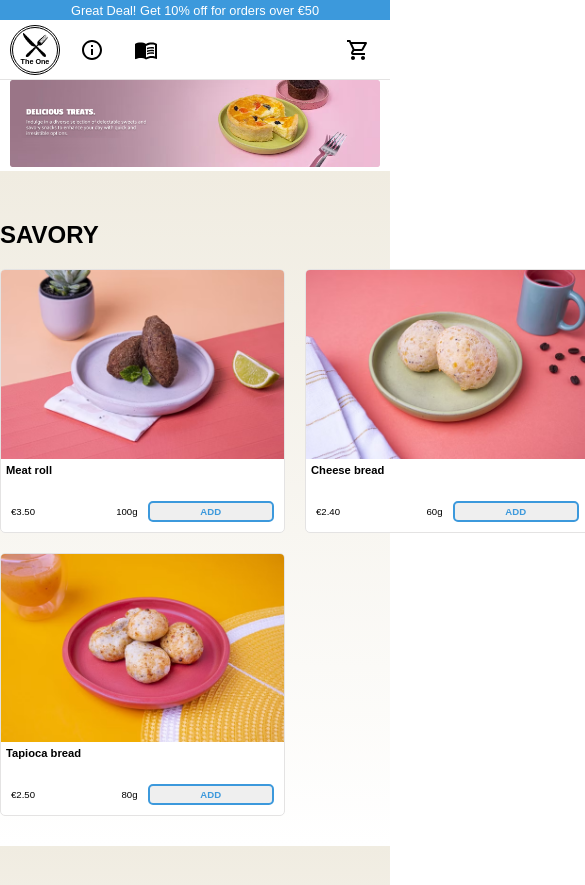
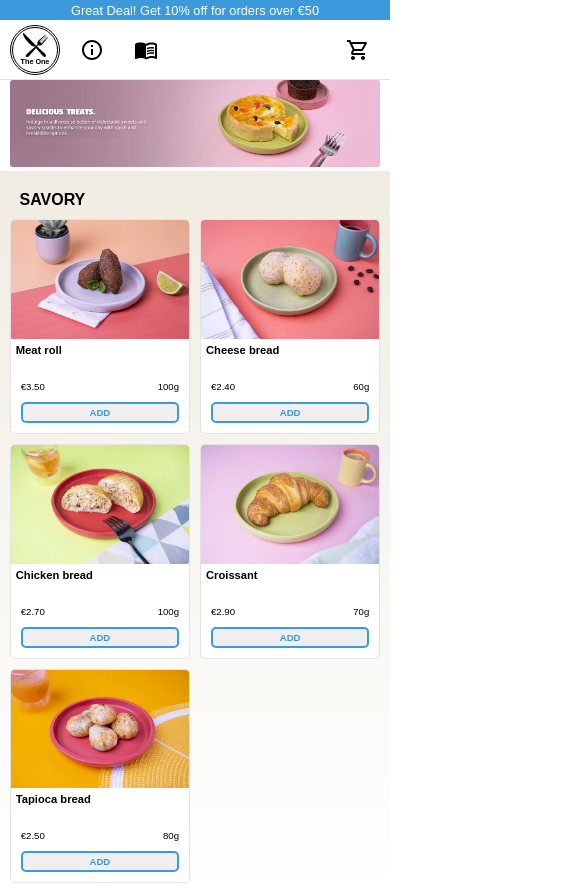
Before and after one commit to MichelPomerantzeff/Food-Ecommerce, a React (Vite) app: page /snacks in a window 390 px wide. Shown: the top 885 px of the page, 585 px wide, since content can reach past the window. Built offline with nearby package versions, Linux system fonts and the light colour scheme; no server answers.

Commit message:
feat:: add responsiveness to snacks page

```diff
--- a/src/components/slider/Card.css
+++ b/src/components/slider/Card.css
@@ -50,13 +50,13 @@
 .price-and-weight-wrapper {
     display: flex;
     justify-content: space-between;
-    flex: 1;
+    width: 100%;
 }
 
 .manage-added-items {
     display: flex;
     align-items: center;
-    flex: 1;
+    width: 100%;
 }
 
 .add-button,
--- a/src/components/snacks/Snacks.css
+++ b/src/components/snacks/Snacks.css
@@ -1,37 +1,65 @@
 .snacks {
-    background: linear-gradient(var(--background), #fff );
-    padding: 30px 0;
+    background: linear-gradient(var(--background), #fff);
+    padding: 20px 0;
 }
 
-.snack-title{
-    width: 1200px;
-    margin: 20px auto;
+.snack-title {
+    max-width: 1200px;
+    width: 90vw;
+    margin: auto;
+    padding: 20px 0;
+
 }
 
 .snacks-wrapper {
-    display: flex;
-    justify-content: start;
-    flex-wrap: wrap;
-    gap: 20px;
-    width: 1200px;
+    display: grid;
+    grid-template-columns: repeat(4, 1fr);
+    grid-gap: 10px;
+    max-width: 1200px;
+    width: 90vw;
     margin: auto;
 }
 
 .snack-wrapper {
-    width: 285px;
     display: flex;
     justify-content: center;
     align-items: center;
 }
 
-.snack-wrapper .slide-image {
-    height: 180px;
+.snack-wrapper .card-bottom-line {
+    flex-direction: column;
+    padding: 20px 10px 10px 10px;
 }
 
-.snack-wrapper .slide-image img {
-    width: 100%;
+
+@media (max-width:1500px) {}
+
+@media (max-width:1200px) {}
+
+@media (max-width:900px) {
+
+    .snack-title {
+        font-size: 1rem;
+        padding: 10px 0;
+    }
+
+    .snacks-wrapper {
+        grid-template-columns: repeat(3, 1fr);
+        grid-gap: 10px;
+        width: 95vw;
+    }
 }
 
-.snack-wrapper .slide-item-bottom-line {
-    flex-direction: column;
+@media (max-width:650px) {
+
+    .snacks {
+        padding: 10px 0;
+    }
+
+    .snacks-wrapper {
+        grid-template-columns: repeat(2, 1fr);
+        grid-gap: 10px;
+    }
 }
+
+@media (max-width:480px) {}
```
